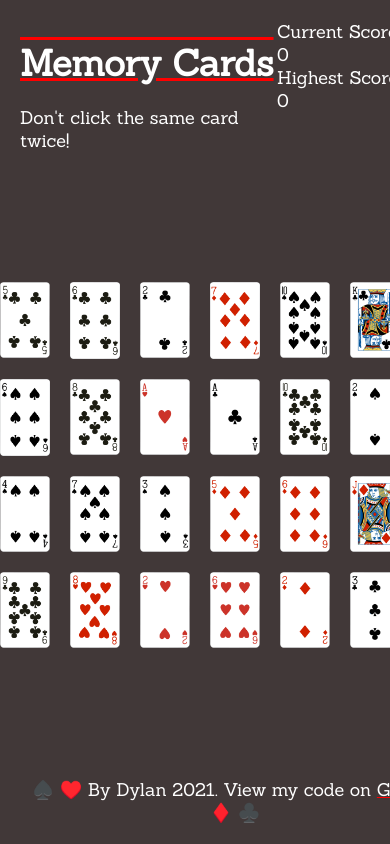
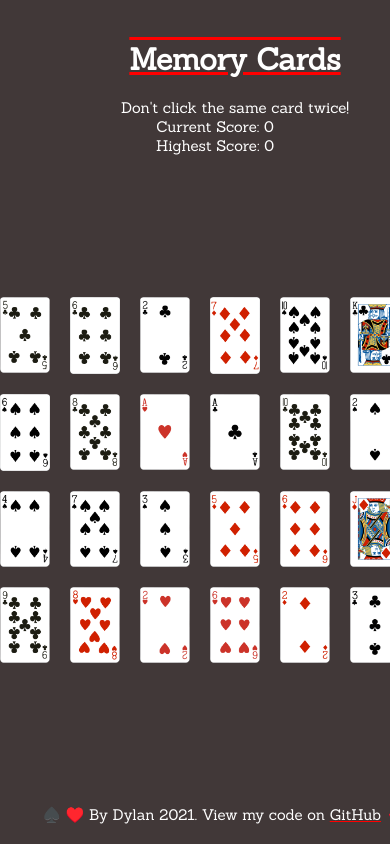
Before and after one commit to ChargrilledChook/memory-card-game, a React (Create React App) app: page / in a window 390 px wide. Shown: the top 844 px of the page. Built offline with nearby package versions, Linux system fonts and the light colour scheme.

Commit message:
improve font sizing at small res (incomplete)

```diff
--- a/src/App.css
+++ b/src/App.css
@@ -74,6 +74,13 @@ footer a:hover {
 }
 
 @media all and (max-width: 540px) {
+  body {
+    font-size: 150%;
+  }
+  header {
+    text-align: center;
+    display: block;
+  }
   .card img {
     width: 50px;
   }
```
